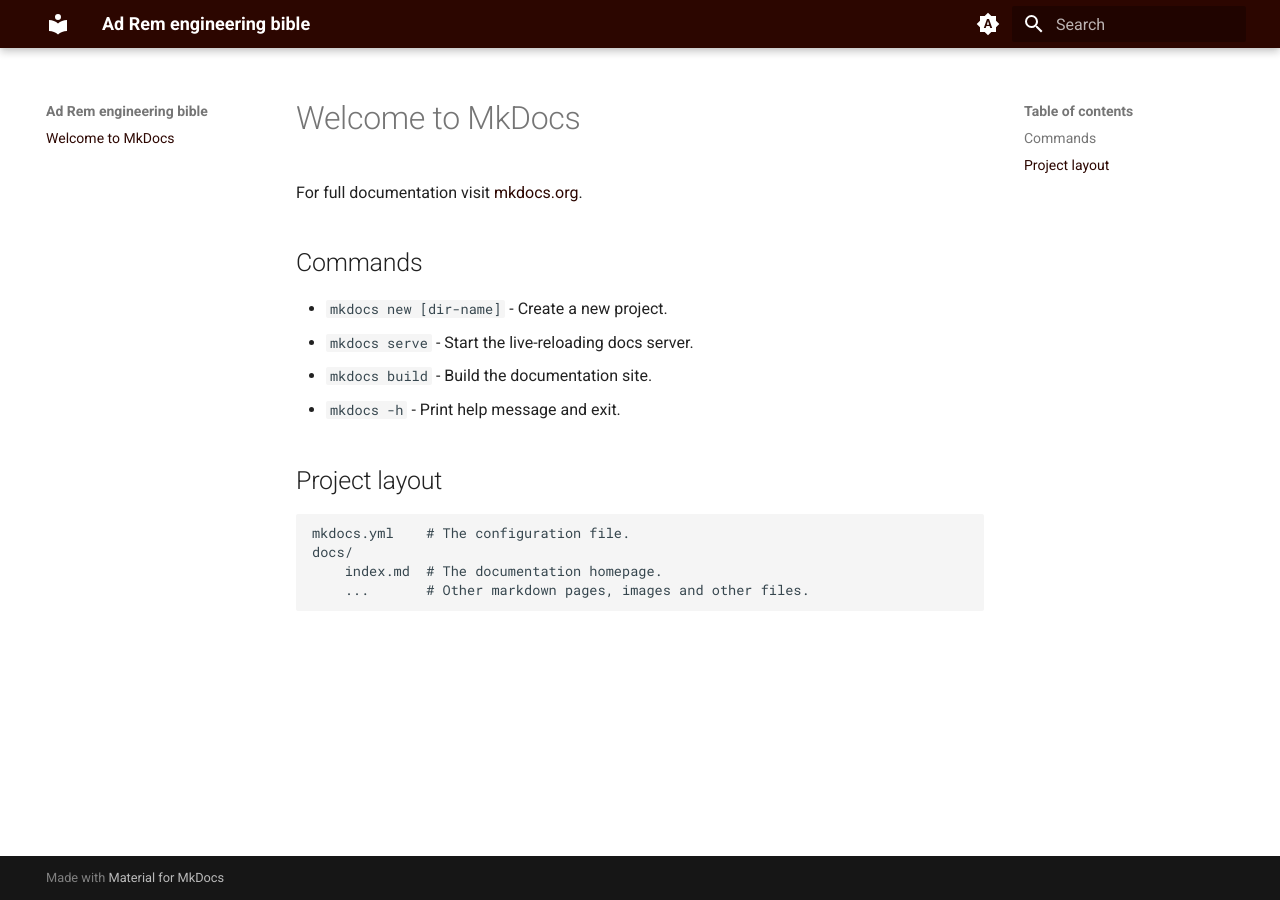
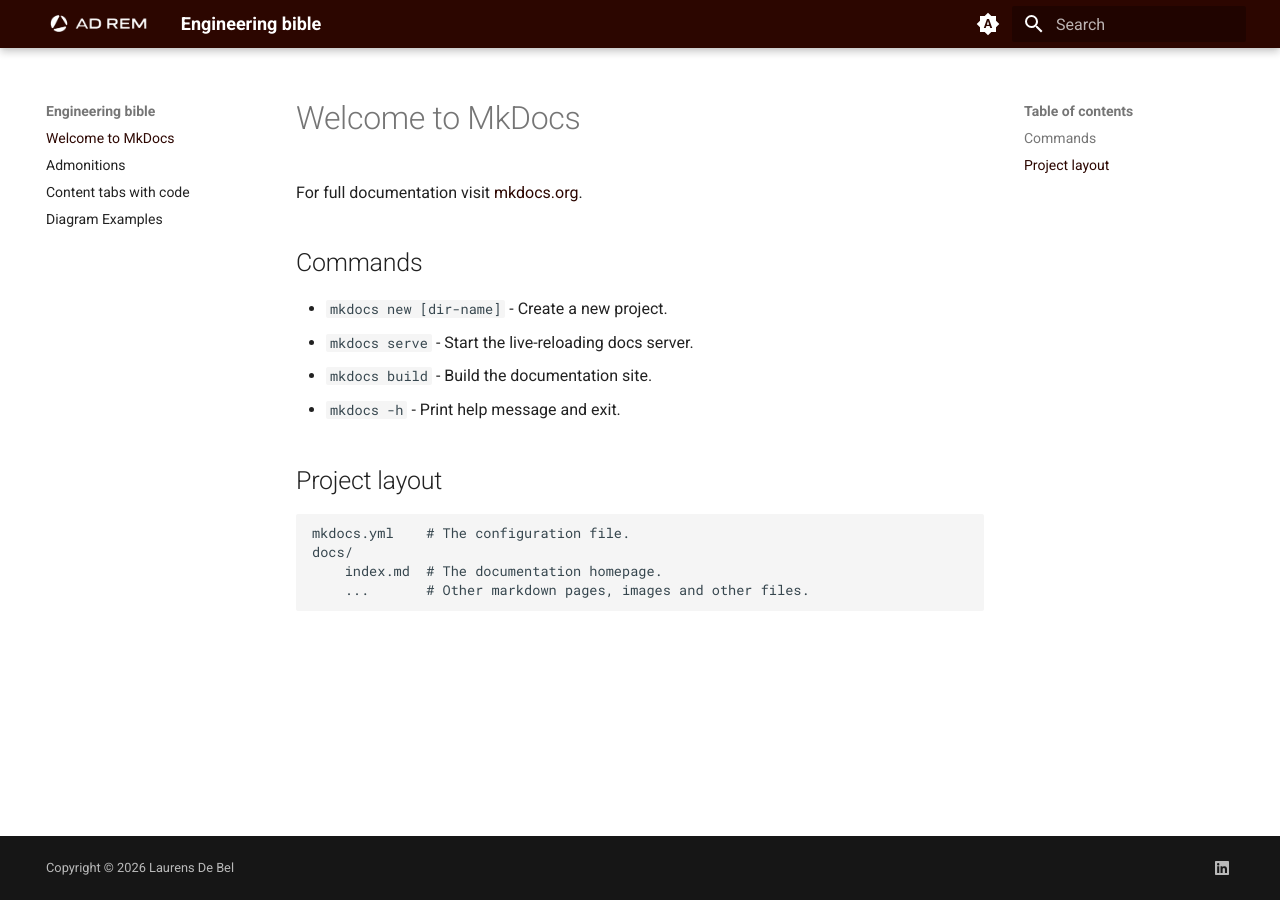
Before and after one commit to Laurens-De-Bel/Design-bible, an MkDocs documentation site: the page built from docs/index.md, in a window 1280 px wide. Built offline with MkDocs 1.6.1 and Material for MkDocs 9.7.7, drawn with Linux system fonts in a browser that asks for light colours.

```diff
--- a/mkdocs.yml
+++ b/mkdocs.yml
@@ -1,12 +1,21 @@
 extra_css:
   - stylesheets/extra.css
 
-site_name: Ad Rem engineering bible
+site_name: Engineering bible
 site_url: https://adrem-engineering-bible.com
 theme:
   name: material
+
   font:
     text: Roboto
+
+  logo: assets/AdRem_name+logo_White.png
+  favicon: assets/AdRem_logo_White.png
+
+  # # add navigation footer to the site
+  # features:
+  #   - navigation.footer
+
   palette:
     # Palette toggle for automatic mode
     - media: "(prefers-color-scheme)"
@@ -29,3 +38,34 @@ theme:
         icon: material/brightness-4
         name: Switch to system preference
       primary: custom
+
+markdown_extensions:
+  # Enable code hightlighting and line numbers
+  - pymdownx.highlight:
+      anchor_linenums: true
+      line_spans: __span
+      pygments_lang_class: true
+  - pymdownx.inlinehilite
+  - pymdownx.snippets
+  - pymdownx.superfences:
+      custom_fences:
+        - name: mermaid
+          class: mermaid
+          format: !!python/name:pymdownx.superfences.fence_code_format
+
+  # Enable content tabs
+  - pymdownx.tabbed:
+      alternate_style: true
+
+  # Enable admonitions
+  - admonition
+  - pymdownx.details
+
+extra:
+  generator: false
+  social:
+    - icon: fontawesome/brands/linkedin
+      link: https://www.linkedin.com/company/advanced-design-of-recycling-machines/posts/?feedView=all
+      name: Ad Rem on LinkedIn
+
+copyright: Copyright &copy; 2026 Laurens De Bel
```
Also changed, not shown: docs/Admonitions.md (added, +17 -0 lines), docs/Content-tabs-with-code.md (added, +43 -0 lines), docs/Diagram-examples.md (added, +27 -0 lines), docs/assets/AdRem_logo_white.png (added), docs/assets/AdRem_name+logo.png (added), docs/assets/AdRem_name+logo_white.png (added), 2 other files.
